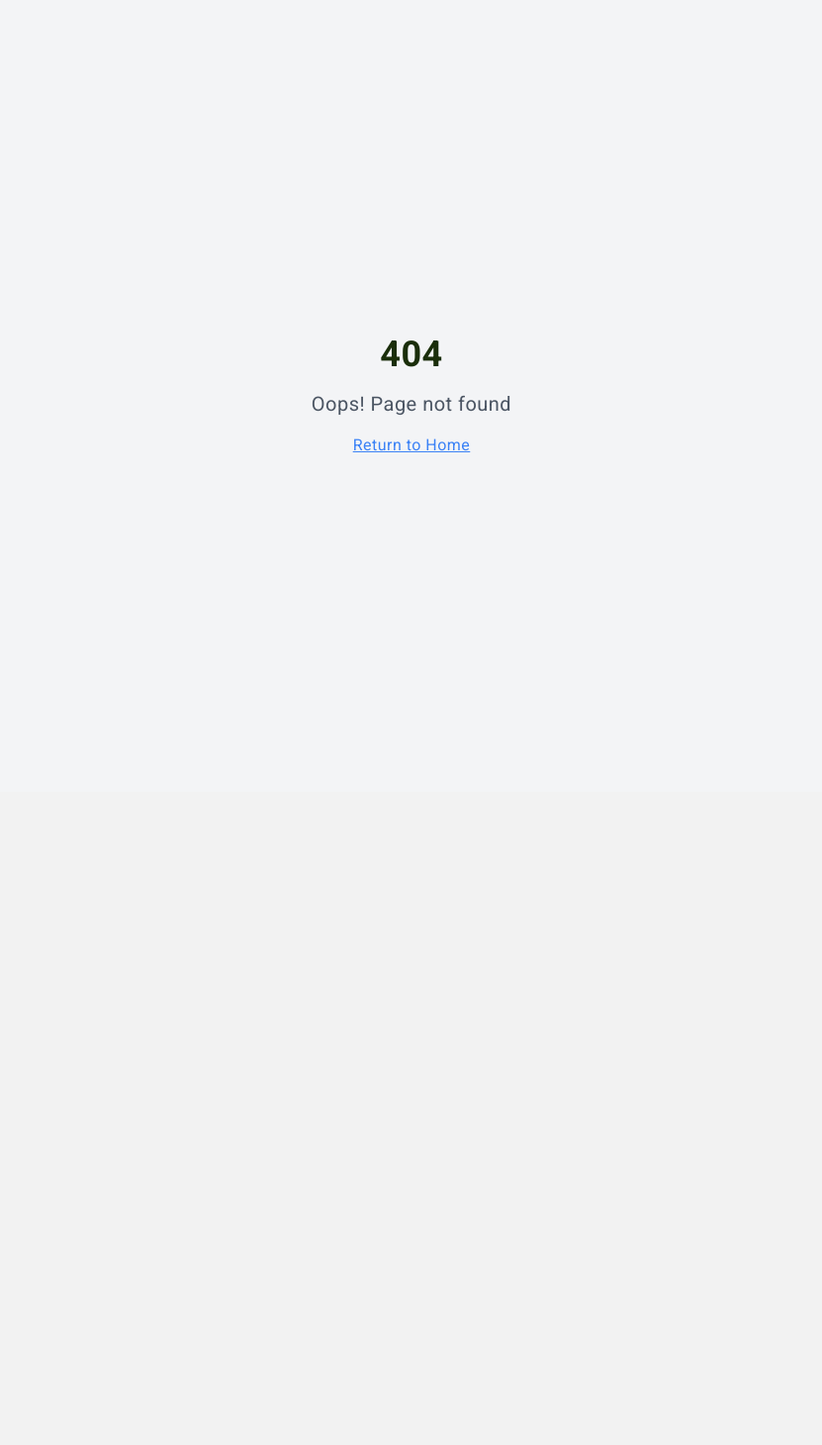
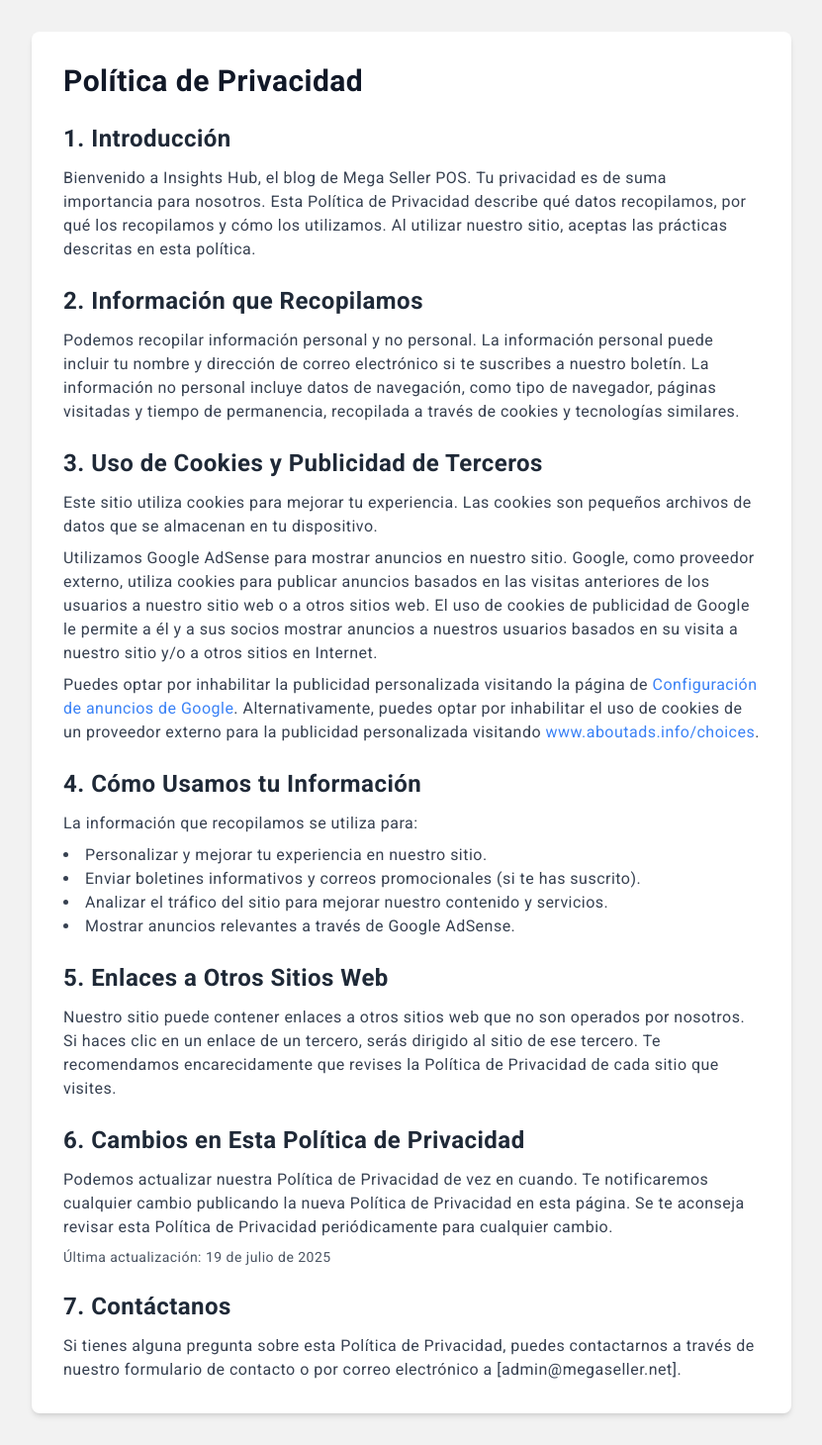
Before and after one commit to SAFENATPANEA/mega-seller-insights-hub, a React (Vite) app: page /politica-de-privacidad in a window 1280 px wide. Before the commit this address had no page. Shown: the whole page at 99% size, without its empty margins (224-1055 px from the left). Before the commit the page ends 800 px from the top, so only its background shows below. Built offline with nearby package versions, Linux system fonts and the light colour scheme.

Commit message:
Add Privacy Policy page and link in footer

```diff
--- a/src/App.tsx
+++ b/src/App.tsx
@@ -13,6 +13,7 @@ import ArticleMarketingPOS from "./pages/ArticleMarketingPOS";
 import ArticlePOSSecurity from "./pages/ArticlePOSSecurity";
 import ArticleSeasonalInventory from "./pages/ArticleSeasonalInventory";
 import NotFound from "./pages/NotFound";
+import PrivacyPolicy from "./pages/PrivacyPolicy";
 
 const queryClient = new QueryClient();
 
@@ -31,6 +32,7 @@ const App = () => (
           <Route path="/articulo/marketing-punto-venta-convierte-visitas-ventas" element={<ArticleMarketingPOS />} />
           <Route path="/articulo/seguridad-sistemas-pos-protege-negocio-clientes" element={<ArticlePOSSecurity />} />
           <Route path="/articulo/inventario-estacional-planifica-grandes-retailers" element={<ArticleSeasonalInventory />} />
+          <Route path="/politica-de-privacidad" element={<PrivacyPolicy />} />
           {/* ADD ALL CUSTOM ROUTES ABOVE THE CATCH-ALL "*" ROUTE */}
           <Route path="*" element={<NotFound />} />
         </Routes>
--- a/src/components/Footer.tsx
+++ b/src/components/Footer.tsx
@@ -67,6 +67,14 @@ const Footer = () => {
               </li>
               <li>
                 <a
+                  href="/politica-de-privacidad"
+                  className="text-gray-300 hover:text-white transition-colors duration-200"
+                >
+                  Política de Privacidad
+                </a>
+              </li>
+              <li>
+                <a
                   href="#"
                   className="text-gray-300 hover:text-white transition-colors duration-200"
                 >
--- /dev/null
+++ b/src/pages/PrivacyPolicy.tsx
@@ -0,0 +1,85 @@
+// src/pages/PrivacyPolicy.tsx
+import SEOHead  from "../components/SEOHead";
+
+const PrivacyPolicy = () => {
+  return (
+    <>
+      <SEOHead
+        title="Política de Privacidad - Insights Hub"
+        description="Conoce cómo manejamos tu información y protegemos tu privacidad en el blog de Mega Seller POS."
+        keywords="política de privacidad, protección de datos, cookies, MegaSeller, AdSense"
+      />
+      <main id="main-content" className="container mx-auto px-4 py-8">
+        <div className="max-w-3xl mx-auto bg-white dark:bg-gray-800 p-8 rounded-lg shadow-md">
+          <h1 className="text-3xl font-bold mb-6 text-gray-900 dark:text-white">Política de Privacidad</h1>
+
+          <section className="mb-6">
+            <h2 className="text-2xl font-semibold mb-3 text-gray-800 dark:text-gray-200">1. Introducción</h2>
+            <p className="text-gray-700 dark:text-gray-300">
+              Bienvenido a Insights Hub, el blog de Mega Seller POS. Tu privacidad es de suma importancia para nosotros. Esta Política de Privacidad describe qué datos recopilamos, por qué los recopilamos y cómo los utilizamos. Al utilizar nuestro sitio, aceptas las prácticas descritas en esta política.
+            </p>
+          </section>
+
+          <section className="mb-6">
+            <h2 className="text-2xl font-semibold mb-3 text-gray-800 dark:text-gray-200">2. Información que Recopilamos</h2>
+            <p className="text-gray-700 dark:text-gray-300">
+              Podemos recopilar información personal y no personal. La información personal puede incluir tu nombre y dirección de correo electrónico si te suscribes a nuestro boletín. La información no personal incluye datos de navegación, como tipo de navegador, páginas visitadas y tiempo de permanencia, recopilada a través de cookies y tecnologías similares.
+            </p>
+          </section>
+
+          <section className="mb-6">
+            <h2 className="text-2xl font-semibold mb-3 text-gray-800 dark:text-gray-200">3. Uso de Cookies y Publicidad de Terceros</h2>
+            <p className="text-gray-700 dark:text-gray-300">
+              Este sitio utiliza cookies para mejorar tu experiencia. Las cookies son pequeños archivos de datos que se almacenan en tu dispositivo.
+            </p>
+            <p className="mt-2 text-gray-700 dark:text-gray-300">
+              Utilizamos Google AdSense para mostrar anuncios en nuestro sitio. Google, como proveedor externo, utiliza cookies para publicar anuncios basados en las visitas anteriores de los usuarios a nuestro sitio web o a otros sitios web. El uso de cookies de publicidad de Google le permite a él y a sus socios mostrar anuncios a nuestros usuarios basados en su visita a nuestro sitio y/o a otros sitios en Internet.
+            </p>
+            <p className="mt-2 text-gray-700 dark:text-gray-300">
+              Puedes optar por inhabilitar la publicidad personalizada visitando la página de <a href="https://www.google.com/settings/ads" target="_blank" rel="noopener noreferrer" className="text-blue-500 hover:underline">Configuración de anuncios de Google</a>. Alternativamente, puedes optar por inhabilitar el uso de cookies de un proveedor externo para la publicidad personalizada visitando <a href="http://www.aboutads.info/choices/" target="_blank" rel="noopener noreferrer" className="text-blue-500 hover:underline">www.aboutads.info/choices</a>.
+            </p>
+          </section>
+
+          <section className="mb-6">
+            <h2 className="text-2xl font-semibold mb-3 text-gray-800 dark:text-gray-200">4. Cómo Usamos tu Información</h2>
+            <p className="text-gray-700 dark:text-gray-300">
+              La información que recopilamos se utiliza para:
+            </p>
+            <ul className="list-disc list-inside text-gray-700 dark:text-gray-300 mt-2">
+              <li>Personalizar y mejorar tu experiencia en nuestro sitio.</li>
+              <li>Enviar boletines informativos y correos promocionales (si te has suscrito).</li>
+              <li>Analizar el tráfico del sitio para mejorar nuestro contenido y servicios.</li>
+              <li>Mostrar anuncios relevantes a través de Google AdSense.</li>
+            </ul>
+          </section>
+
+          <section className="mb-6">
+            <h2 className="text-2xl font-semibold mb-3 text-gray-800 dark:text-gray-200">5. Enlaces a Otros Sitios Web</h2>
+            <p className="text-gray-700 dark:text-gray-300">
+              Nuestro sitio puede contener enlaces a otros sitios web que no son operados por nosotros. Si haces clic en un enlace de un tercero, serás dirigido al sitio de ese tercero. Te recomendamos encarecidamente que revises la Política de Privacidad de cada sitio que visites.
+            </p>
+          </section>
+
+          <section className="mb-6">
+            <h2 className="text-2xl font-semibold mb-3 text-gray-800 dark:text-gray-200">6. Cambios en Esta Política de Privacidad</h2>
+            <p className="text-gray-700 dark:text-gray-300">
+              Podemos actualizar nuestra Política de Privacidad de vez en cuando. Te notificaremos cualquier cambio publicando la nueva Política de Privacidad en esta página. Se te aconseja revisar esta Política de Privacidad periódicamente para cualquier cambio.
+            </p>
+            <p className="mt-2 text-gray-600 dark:text-gray-400 text-sm">
+              Última actualización: 19 de julio de 2025
+            </p>
+          </section>
+
+          <section>
+            <h2 className="text-2xl font-semibold mb-3 text-gray-800 dark:text-gray-200">7. Contáctanos</h2>
+            <p className="text-gray-700 dark:text-gray-300">
+              Si tienes alguna pregunta sobre esta Política de Privacidad, puedes contactarnos a través de nuestro formulario de contacto o por correo electrónico a [admin@megaseller.net].
+            </p>
+          </section>
+        </div>
+      </main>
+    </>
+  );
+};
+
+export default PrivacyPolicy;
```
